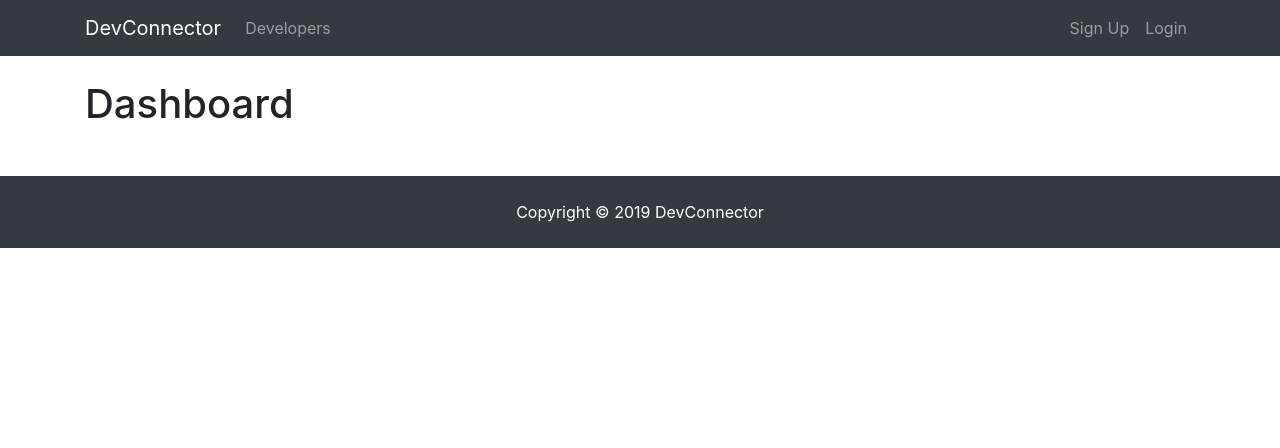
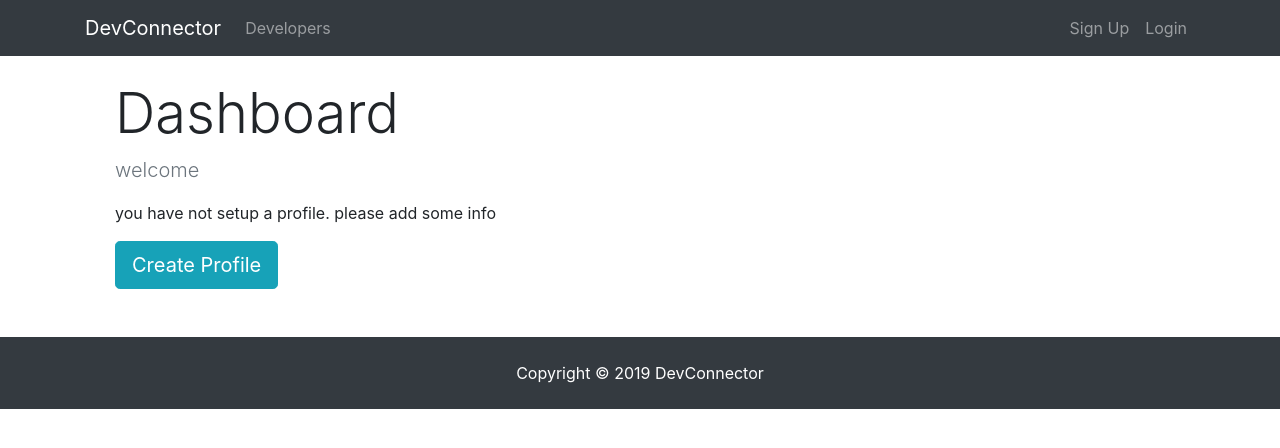
Before and after one commit to MBA1376/fullstack-devconnector, a React (Create React App) app in the folder client/: page /dashboard in a window 1280 px wide. Shown: the top 448 px of the page. Built offline with nearby package versions, Linux system fonts and the light colour scheme; no server answers.

Commit message:
Spinner component dashboard start

```diff
--- a/client/src/actions/types.js
+++ b/client/src/actions/types.js
@@ -3,6 +3,6 @@
 
 export const GET_PROFILE = 'GET_PROFILE';
 export const PROFILE_LOADING = 'PROFILE_LOADING';
-export const PROFILE_NOT_FOUND = 'PROFILE_NO_FOUND';
+export const PROFILE_NOT_FOUND = 'PROFILE_NOT_FOUND';
 export const CLEAR_CURRENT_PROFILE = 'CLEAR_CURRENT_PROFILE';
 export const GET_PROFILES = 'GET_PROFILES';
--- /dev/null
+++ b/client/src/components/common/Spinner.js
@@ -0,0 +1,16 @@
+import React from 'react';
+import spinner from './spinner.gif';
+
+const Spinner = () => {
+    return (
+        <div>
+            <img
+              src={spinner}
+              alt = "Loading..."
+              style={{width:'200px' , margin:'auto' , display : 'block'}}
+            />
+        </div>
+    );
+};
+
+export default Spinner;
--- a/client/src/components/dashboard/Dashboard.js
+++ b/client/src/components/dashboard/Dashboard.js
@@ -1,4 +1,7 @@
 import React, { Component } from 'react';
+import {Link} from 'react-router-dom';
+
+import Spinner from '../common/Spinner';
 
 import PropTypes from 'prop-types';
 import {connect} from 'react-redux';
@@ -12,12 +15,51 @@
     }
 
     render() {
+        const {user} = this.props.auth;
+        const {profile , loading} = this.props.profile;
+
+        let dashboardContent;
+
+        if(profile === null || loading){
+            dashboardContent = <Spinner />
+        }
+        else{
+            if(Object.keys(profile).length > 0) {
+                dashboardContent = <h4>TODO: DISPLAY PROFILE</h4>
+            }
+            else{
+                dashboardContent = (
+                <div>
+                    <p className="lead text-muted">welcome {user.name}</p>
+                    <p>you have not setup a profile. please add some info</p>
+                    <Link to="/create-profile" className="btn btn-lg btn-info">Create Profile</Link>
+                </div>
+                );
+            }
+        }
+
         return (
-            <div>
-                <h1>Dashboard</h1>
+            <div className="dashboard">
+                <div className="container">
+                    <div className="col-md-12">
+                        <h1 className="display-4">Dashboard</h1>
+                        {dashboardContent}
+                    </div>
+                </div>
             </div>
         );
     }
 }
 
-export default connect(null , {getCurrentProfile})(Dashboard);
+Dashboard.PropTypes = {
+    getCurrentProfile : PropTypes.func.isRequired ,
+    auth : PropTypes.object.isRequired ,
+    profile : PropTypes.object.isRequired
+};
+
+const mapStateToProps = (state) => ({
+    profile : state.profile ,
+    auth : state.auth
+});
+
+export default connect(mapStateToProps , {getCurrentProfile})(Dashboard);
```
Also changed, not shown: client/src/components/common/spinner.gif (added).
